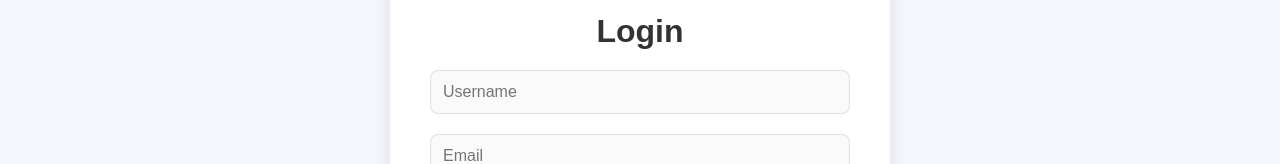
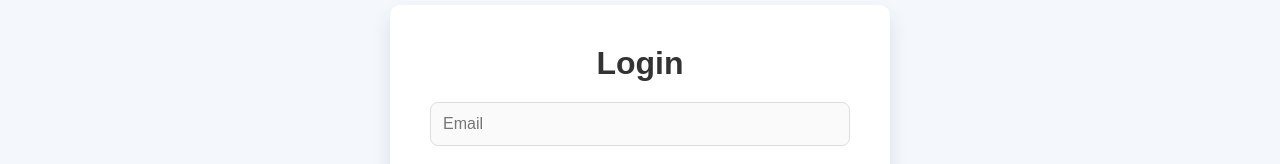
Before and after one commit to vivek-bhati-ril-jio-gmail/cms-nextjs, a Next.js app: page /login in a window 1280 px wide. Shown: the part 389-553 px from the top of the page. Built offline with nearby package versions, Linux system fonts and the light colour scheme.

Commit message:
login by email password

```diff
--- a/app/login/page.js
+++ b/app/login/page.js
@@ -5,7 +5,6 @@ import { useRouter } from 'next/navigation';
 import styles from './page.module.css'; // Importing styles
 
 export default function Login() {
-  const [username, setUsername] = useState('');
   const [email, setEmail] = useState('');
   const [password, setPassword] = useState('');
   const [error, setError] = useState('');
@@ -19,7 +18,7 @@ export default function Login() {
       headers: {
         'Content-Type': 'application/json',
       },
-      body: JSON.stringify({ username, email, password }),
+      body: JSON.stringify({ email, password }),
     });
 
     const data = await res.json();
@@ -38,16 +37,6 @@ export default function Login() {
         <h1>Login</h1>
         {error && <p className={styles.error}>{error}</p>}
         <form onSubmit={handleSubmit} className={styles.form}>
-          <div className={styles.inputGroup}>
-            <input
-              type="text"
-              placeholder="Username"
-              value={username}
-              onChange={(e) => setUsername(e.target.value)}
-              required
-              className={styles.input}
-            />
-          </div>
           <div className={styles.inputGroup}>
             <input
               type="email"
```
Also changed, not shown: app/api/auth/login/route.js (+4 -4 lines).
